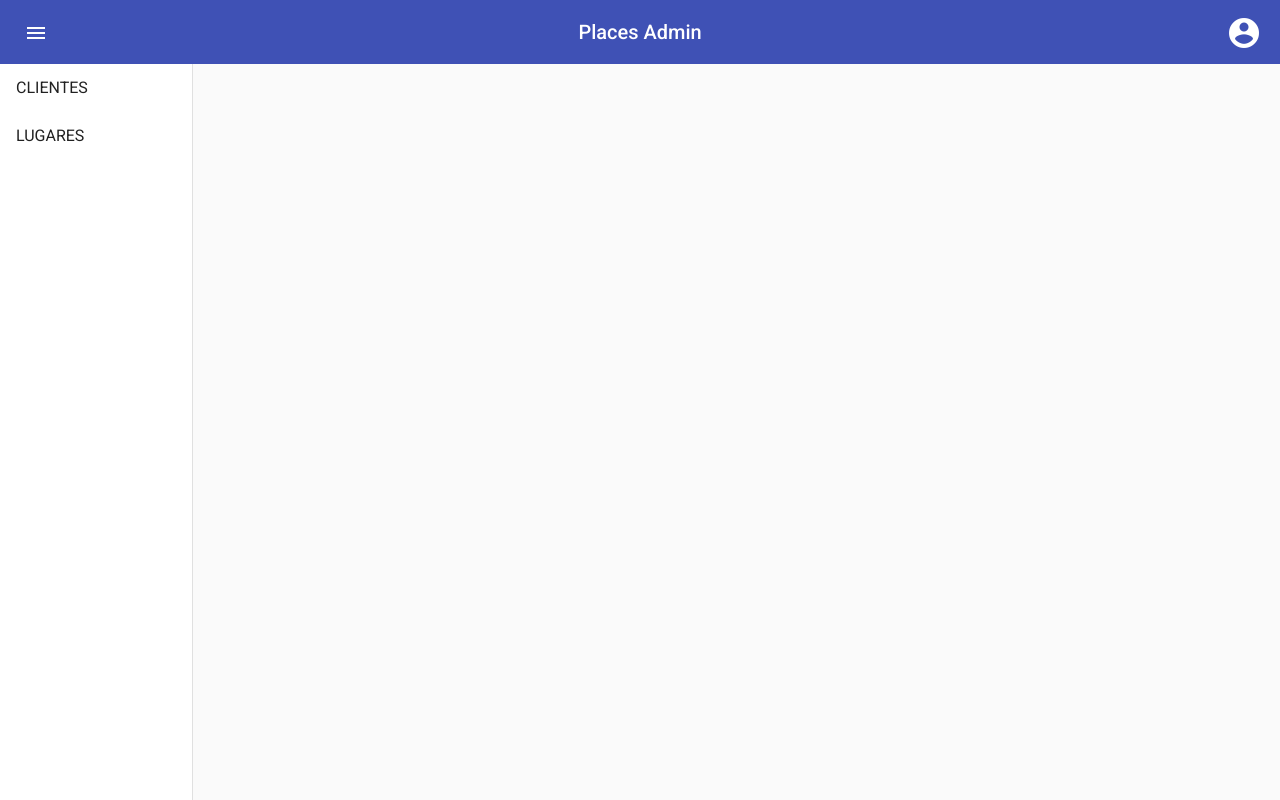
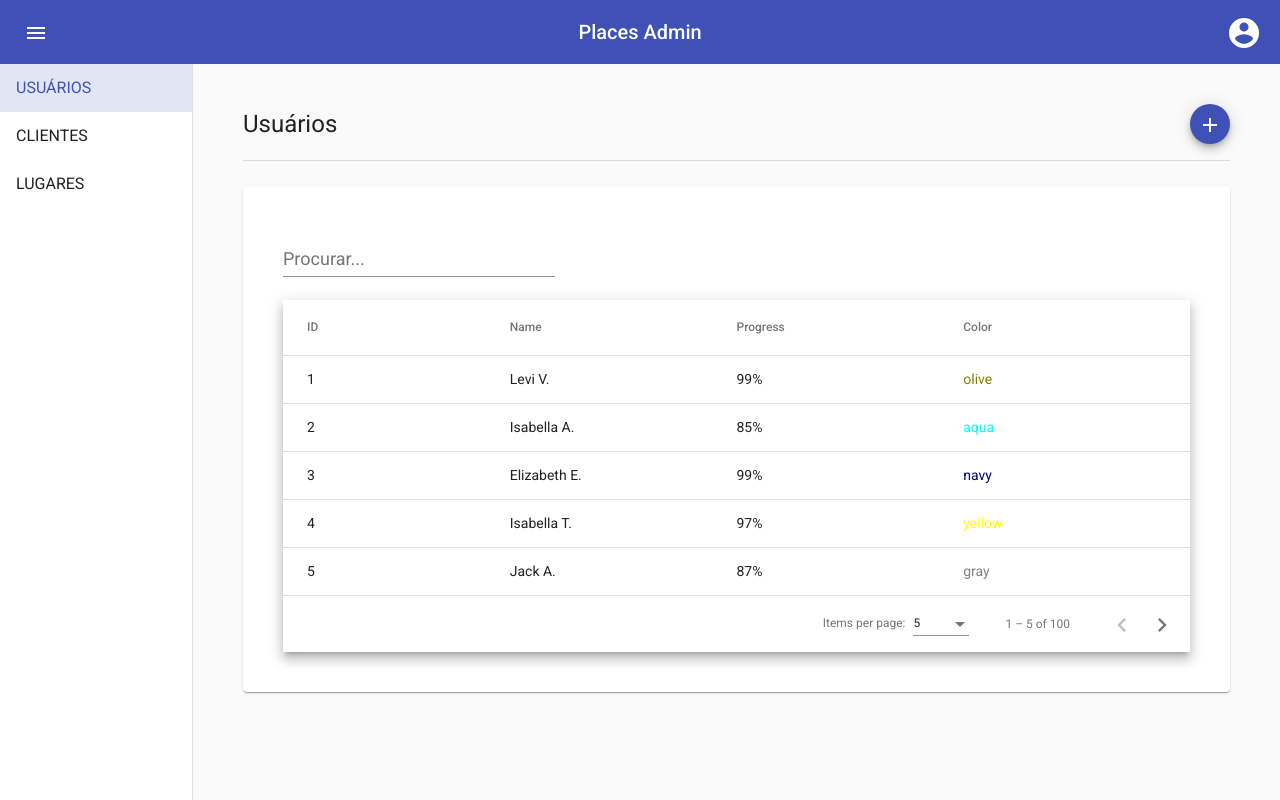
Before and after one commit to deriknyvo/places-app, an Angular app: page /users in a window 1280 px wide. Before the commit this address led to /. Built offline with nearby package versions, Linux system fonts and the light colour scheme.

Commit message:
Formulario de cadastro de usuario

```diff
--- a/src/app/app-routing.module.ts
+++ b/src/app/app-routing.module.ts
@@ -5,6 +5,10 @@ const routes: Routes = [
   {
     path: 'clients',
     loadChildren: () => import('./clients/client.module').then(m => m.ClientsModule)
+  },
+  {
+    path: 'users',
+    loadChildren: () => import('./users/user.module').then(m => m.UserModule)
   }
 ];
 
--- a/src/app/app.component.html
+++ b/src/app/app.component.html
@@ -13,6 +13,7 @@
         <mat-sidenav #sidenav mode="side" [(opened)]="opened">
             <div class="menus">
                 <mat-nav-list>
+                  <a mat-list-item routerLink="/users" routerLinkActive="sidenav-item-selected">USUÁRIOS</a>
                     <a mat-list-item routerLink="/clients" routerLinkActive="sidenav-item-selected">CLIENTES</a>
                     <a mat-list-item routerLink="/places" routerLinkActive="sidenav-item-selected">LUGARES</a>
                 </mat-nav-list>
--- a/src/app/clients/client-create/client-create.component.html
+++ b/src/app/clients/client-create/client-create.component.html
@@ -12,6 +12,10 @@
     </div>
     <mat-divider class="divider"></mat-divider>
     <mat-card>
-        <h2>Formulário</h2>
+        <div>
+          <form>
+            <h2>Formulário</h2>
+          </form>
+        </div>
     </mat-card>
   </div>
--- /dev/null
+++ b/src/app/users/user-create/user-create.component.html
@@ -0,0 +1,52 @@
+<div class="container">
+    <div class="header">
+      <h1>Novo usuário</h1>
+      <button
+        routerLink="/users"
+        matTooltip="Voltar"
+        matTooltipPosition="before"
+        mat-mini-fab
+        color="primary">
+        <mat-icon>keyboard_backspace</mat-icon>
+      </button>
+    </div>
+    <mat-divider class="divider"></mat-divider>
+    <mat-card>
+      <form>
+        <div class="form-container">
+          <img src="assets/profile/derik.jpeg" class="profile-image">
+          <div class="inputs-container">
+            <mat-form-field appearance="standard" class="input">
+              <mat-label>Nome</mat-label>
+              <input matInput>
+            </mat-form-field>
+
+            <mat-form-field appearance="standard" class="input">
+              <mat-label>Telefone</mat-label>
+              <input matInput>
+            </mat-form-field>
+
+            <mat-form-field appearance="standard" class="input">
+              <mat-label>E-mail</mat-label>
+              <input matInput>
+            </mat-form-field>
+
+            <mat-form-field appearance="standard" class="input-medium">
+              <mat-label>Senha</mat-label>
+              <input matInput>
+            </mat-form-field>
+
+            <mat-form-field appearance="standard" class="input-medium">
+              <mat-label>Senha novamente</mat-label>
+              <input matInput>
+            </mat-form-field>
+          </div>
+        </div>
+
+        <div class="buttons">
+          <button mat-button routerLink="/users">Cancelar</button>
+          <button mat-raised-button color="primary">Salvar</button>
+        </div>
+      </form>
+    </mat-card>
+  </div>
--- /dev/null
+++ b/src/app/users/user-create/user-create.component.scss
@@ -0,0 +1,54 @@
+.container {
+    padding: 40px 50px;
+
+    .header {
+        display: flex;
+        justify-content: space-between;
+        align-items: center;
+
+        button {
+            margin-bottom: 16px;
+        }
+    }
+
+    .divider {
+        margin-bottom: 25px;
+    }
+}
+
+.form-container {
+    display: flex;
+    justify-content: space-around;
+}
+
+.inputs-container {
+    width: 76%;
+}
+
+.input {
+    width: 100%;
+}
+
+.input-medium {
+    width: 50%;
+}
+
+.profile-image {
+    width: 20%;
+    border-radius: 50%;
+}
+
+
+:host ::ng-deep .mat-form-field-wrapper {
+    margin: 0 8px;
+}
+
+.buttons {
+    display: flex;
+    justify-content: flex-end;
+    margin: 10px 15px;
+
+    button {
+        margin: 0 5px;
+    }
+}
--- /dev/null
+++ b/src/app/users/user-create/user-create.component.ts
@@ -0,0 +1,15 @@
+import { Component, OnInit } from '@angular/core';
+
+@Component({
+  selector: 'app-user-create',
+  templateUrl: './user-create.component.html',
+  styleUrls: ['./user-create.component.scss']
+})
+export class UserCreateComponent implements OnInit {
+
+  constructor() { }
+
+  ngOnInit(): void {
+  }
+
+}
--- /dev/null
+++ b/src/app/users/user-list/user-list.component.html
@@ -0,0 +1,59 @@
+<div class="container">
+    <div class="header">
+      <h1>Usuários</h1>
+      <button
+        routerLink="create"
+        matTooltip="Novo usuário"
+        matTooltipPosition="before"
+        mat-mini-fab
+        color="primary">
+        <mat-icon>add</mat-icon>
+      </button>
+    </div>
+    <mat-divider class="divider"></mat-divider>
+    <mat-card class="content">
+      <mat-form-field>
+        <mat-label>Procurar...</mat-label>
+        <input matInput (keyup)="applyFilter($event)" placeholder="Ex. Mia" #input>
+      </mat-form-field>
+
+      <div class="mat-elevation-z8">
+        <table mat-table [dataSource]="dataSource" matSort>
+
+          <!-- ID Column -->
+          <ng-container matColumnDef="id">
+            <th mat-header-cell *matHeaderCellDef mat-sort-header> ID </th>
+            <td mat-cell *matCellDef="let row"> {{row.id}} </td>
+          </ng-container>
+
+          <!-- Progress Column -->
+          <ng-container matColumnDef="progress">
+            <th mat-header-cell *matHeaderCellDef mat-sort-header> Progress </th>
+            <td mat-cell *matCellDef="let row"> {{row.progress}}% </td>
+          </ng-container>
+
+          <!-- Name Column -->
+          <ng-container matColumnDef="name">
+            <th mat-header-cell *matHeaderCellDef mat-sort-header> Name </th>
+            <td mat-cell *matCellDef="let row"> {{row.name}} </td>
+          </ng-container>
+
+          <!-- Color Column -->
+          <ng-container matColumnDef="color">
+            <th mat-header-cell *matHeaderCellDef mat-sort-header> Color </th>
+            <td mat-cell *matCellDef="let row" [style.color]="row.color"> {{row.color}} </td>
+          </ng-container>
+
+          <tr mat-header-row *matHeaderRowDef="displayedColumns"></tr>
+          <tr mat-row *matRowDef="let row; columns: displayedColumns;"></tr>
+
+          <!-- Row shown when there is no matching data. -->
+          <tr class="mat-row" *matNoDataRow>
+            <td class="mat-cell" colspan="4">Nenhum cliente corresponde ao filtro "{{input.value}}"</td>
+          </tr>
+        </table>
+
+        <mat-paginator [pageSizeOptions]="[5, 10, 25, 100]"></mat-paginator>
+      </div>
+    </mat-card>
+  </div>
--- /dev/null
+++ b/src/app/users/user-list/user-list.component.scss
@@ -0,0 +1,34 @@
+.container {
+    padding: 40px 50px;
+
+    .header {
+        display: flex;
+        justify-content: space-between;
+        align-items: center;
+
+        button {
+            margin-bottom: 16px;
+        }
+    }
+
+    .divider {
+        margin-bottom: 25px;
+    }
+}
+
+.content {
+    padding: 40px 40px;
+
+    table {
+        width: 100%;
+    }
+
+    .mat-form-field {
+        font-size: 18px;
+        width: 30%;
+    }
+
+    td, th {
+        width: 25%;
+    }
+}
--- /dev/null
+++ b/src/app/users/user-list/user-list.component.ts
@@ -0,0 +1,74 @@
+import { Component, OnInit, ViewChild } from '@angular/core';
+import { MatPaginator } from '@angular/material/paginator';
+import { MatSort } from '@angular/material/sort';
+import { MatTableDataSource } from '@angular/material/table';
+
+export interface UserData {
+  id: string;
+  name: string;
+  progress: string;
+  color: string;
+}
+
+/** Constants used to fill up our data base. */
+const COLORS: string[] = [
+  'maroon', 'red', 'orange', 'yellow', 'olive', 'green', 'purple', 'fuchsia', 'lime', 'teal',
+  'aqua', 'blue', 'navy', 'black', 'gray'
+];
+const NAMES: string[] = [
+  'Maia', 'Asher', 'Olivia', 'Atticus', 'Amelia', 'Jack', 'Charlotte', 'Theodore', 'Isla', 'Oliver',
+  'Isabella', 'Jasper', 'Cora', 'Levi', 'Violet', 'Arthur', 'Mia', 'Thomas', 'Elizabeth'
+];
+
+@Component({
+  selector: 'app-user-list',
+  templateUrl: './user-list.component.html',
+  styleUrls: ['./user-list.component.scss']
+})
+export class UserListComponent implements OnInit {
+
+  displayedColumns: string[] = ['id', 'name', 'progress', 'color'];
+  dataSource: MatTableDataSource<UserData>;
+
+  @ViewChild(MatPaginator) paginator: MatPaginator;
+  @ViewChild(MatSort) sort: MatSort;
+
+  constructor() {
+    // Create 100 users
+    const users = Array.from({length: 100}, (_, k) => createNewUser(k + 1));
+
+    // Assign the data to the data source for the table to render
+    this.dataSource = new MatTableDataSource(users);
+  }
+
+  ngOnInit() {
+  }
+
+  ngAfterViewInit() {
+    this.dataSource.paginator = this.paginator;
+    this.dataSource.sort = this.sort;
+  }
+
+  applyFilter(event: Event) {
+    const filterValue = (event.target as HTMLInputElement).value;
+    this.dataSource.filter = filterValue.trim().toLowerCase();
+
+    if (this.dataSource.paginator) {
+      this.dataSource.paginator.firstPage();
+    }
+  }
+}
+
+/** Builds and returns a new User. */
+function createNewUser(id: number): UserData {
+  const name = NAMES[Math.round(Math.random() * (NAMES.length - 1))] + ' ' +
+      NAMES[Math.round(Math.random() * (NAMES.length - 1))].charAt(0) + '.';
+
+  return {
+    id: id.toString(),
+    name: name,
+    progress: Math.round(Math.random() * 100).toString(),
+    color: COLORS[Math.round(Math.random() * (COLORS.length - 1))]
+  };
+
+}
```
Also changed, not shown: src/app/users/user.module.ts (added, +26 -0 lines), src/assets/profile/derik.jpeg (added).
